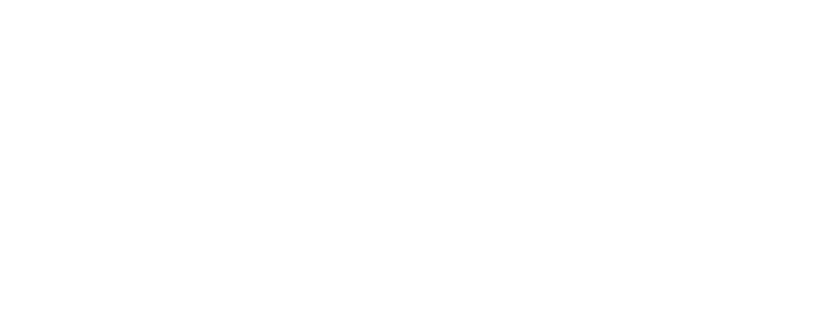
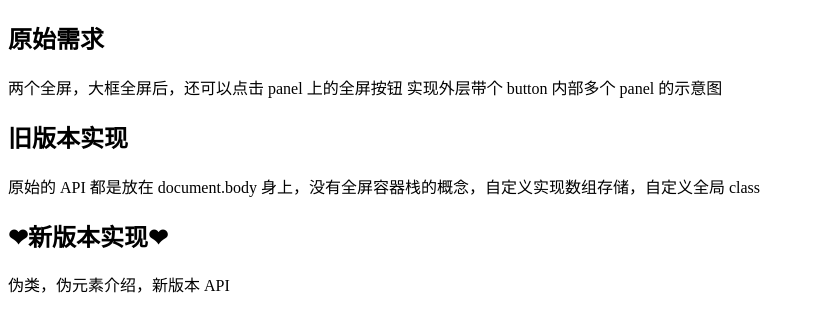
Before and after one commit to fuchunhui/fullscreen, a website built with Vite: page index.html in a window 1280 px wide. Shown: the whole page, without its empty margins (0-815 px from the left). Built offline with nearby package versions, Linux system fonts and the light colour scheme.

Commit message:
feat: plan B

```diff
--- a/index.html
+++ b/index.html
@@ -7,7 +7,27 @@
     <title>fullscreen</title>
   </head>
   <body>
-    <div id="app"></div>
+    <main id="main">
+      <section>
+        <h2>原始需求</h2>
+        <p>
+          两个全屏，大框全屏后，还可以点击 panel 上的全屏按钮
+          实现外层带个 button 内部多个 panel 的示意图
+        </p>
+      </section>
+      <section>
+        <h2>旧版本实现</h2>
+        <p>
+          原始的 API 都是放在 document.body 身上，没有全屏容器栈的概念，自定义实现数组存储，自定义全局 class
+        </p>
+      </section>
+      <section>
+        <h2>❤新版本实现❤</h2>
+        <p>
+          伪类，伪元素介绍，新版本 API
+        </p>
+      </section>
+    </main>
     <script type="module" src="./src/main.ts"></script>
   </body>
 </html>
```
Also changed, not shown: README.md, public/favicon.ico.
